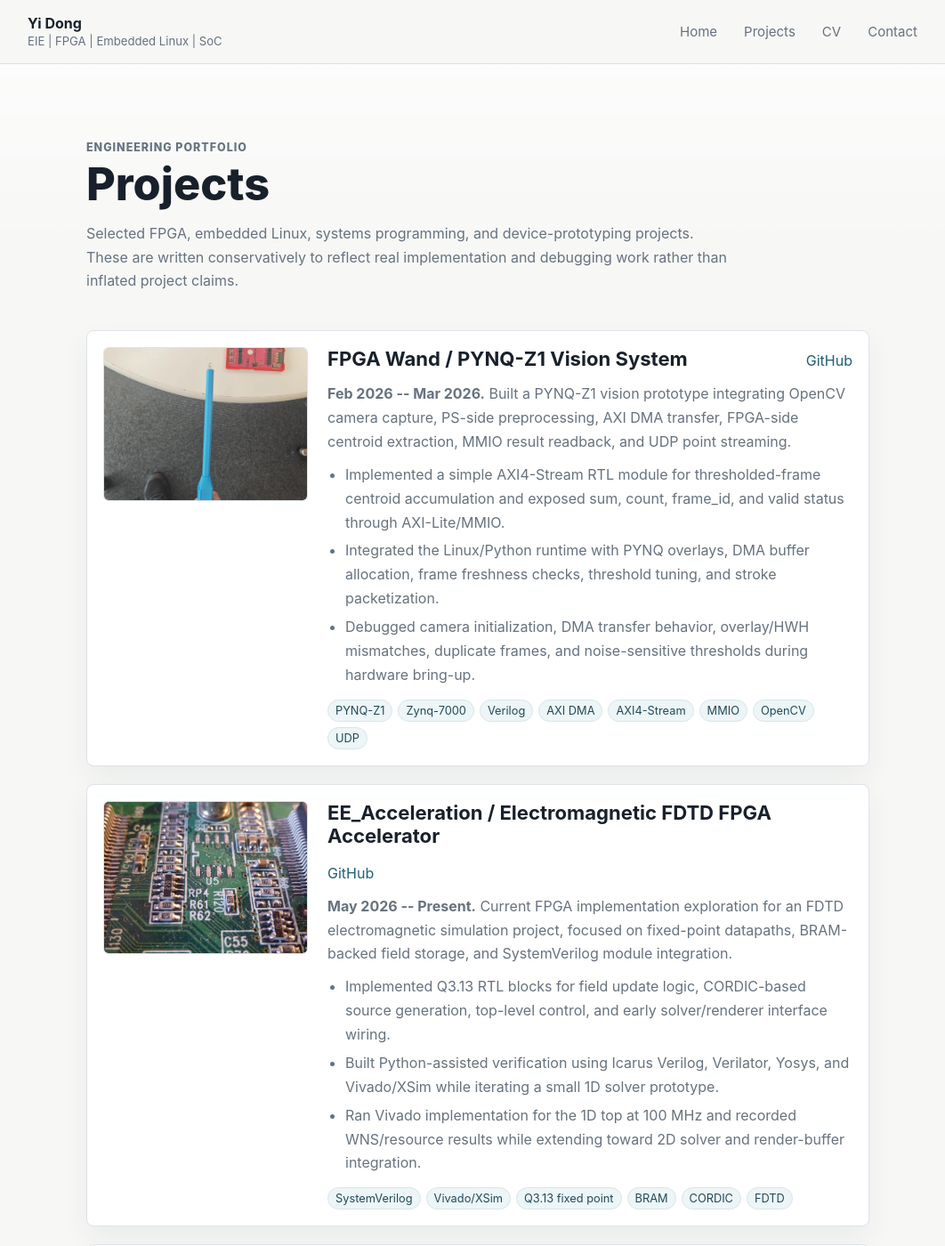
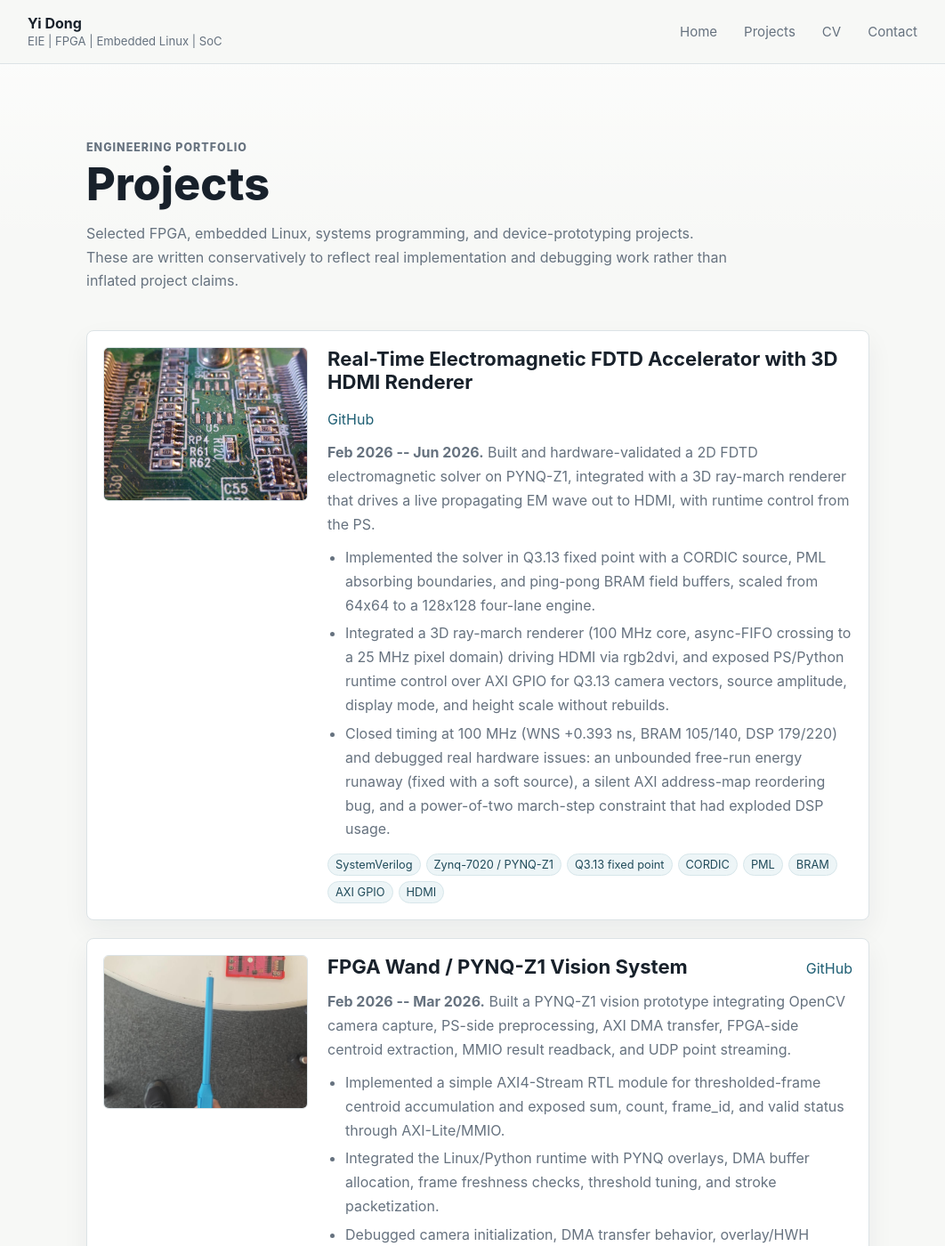
Before and after one commit to dydx404/dydx404.github.io, a Jekyll site: the page built from projects.md, in a window 1280 px wide and 1400 px high. Shown: the whole window at 89% size, without its empty margins (103-1165 px from the left). Built offline with Jekyll 4.4.1, drawn with Linux system fonts in a browser that asks for light colours; some of the changed text lies outside the part shown.

Commit message:
Rewrite FDTD as flagship project, add GTX exploration, refresh resume PDFs
- FDTD updated across home/projects/cv to the real hardware-validated 2D
  solver + 3D ray-march renderer to HDMI, PS/Python camera control, and
  100 MHz timing closure; promoted to first project
- Add GTX high-speed serial loopback (self-directed, simulation) to
  projects and cv
- Enrich FPGA skill tags/lines
- Regenerate downloadable FPGA/SoC and embedded/Linux resume PDFs

```diff
--- a/projects.md
+++ b/projects.md
@@ -11,6 +11,32 @@ permalink: /projects/
 </header>
 
 <section class="project-list">
+  <article class="project-entry">
+    <img src="{{ '/assets/img/project-ee-acceleration.jpg' | relative_url }}" alt="Electromagnetic FDTD FPGA accelerator project preview">
+    <div class="project-entry-body">
+      <div class="project-entry-header">
+        <h2>Real-Time Electromagnetic FDTD Accelerator with 3D HDMI Renderer</h2>
+        <a href="https://github.com/TahaMunir2/ElectroMagnetic-FPGA-3D-Renderer">GitHub</a>
+      </div>
+      <p><strong>Feb 2026 -- Jun 2026.</strong> Built and hardware-validated a 2D FDTD electromagnetic solver on PYNQ-Z1, integrated with a 3D ray-march renderer that drives a live propagating EM wave out to HDMI, with runtime control from the PS.</p>
+      <ul>
+        <li>Implemented the solver in Q3.13 fixed point with a CORDIC source, PML absorbing boundaries, and ping-pong BRAM field buffers, scaled from 64x64 to a 128x128 four-lane engine.</li>
+        <li>Integrated a 3D ray-march renderer (100 MHz core, async-FIFO crossing to a 25 MHz pixel domain) driving HDMI via rgb2dvi, and exposed PS/Python runtime control over AXI GPIO for Q3.13 camera vectors, source amplitude, display mode, and height scale without rebuilds.</li>
+        <li>Closed timing at 100 MHz (WNS +0.393 ns, BRAM 105/140, DSP 179/220) and debugged real hardware issues: an unbounded free-run energy runaway (fixed with a soft source), a silent AXI address-map reordering bug, and a power-of-two march-step constraint that had exploded DSP usage.</li>
+      </ul>
+      <div class="tag-list compact">
+        <span>SystemVerilog</span>
+        <span>Zynq-7020 / PYNQ-Z1</span>
+        <span>Q3.13 fixed point</span>
+        <span>CORDIC</span>
+        <span>PML</span>
+        <span>BRAM</span>
+        <span>AXI GPIO</span>
+        <span>HDMI</span>
+      </div>
+    </div>
+  </article>
+
   <article class="project-entry">
     <img src="{{ '/assets/img/FPGA_WANd.jpg' | relative_url }}" alt="FPGA Wand project preview">
     <div class="project-entry-body">
@@ -38,30 +64,6 @@ permalink: /projects/
   </article>
 
   <article class="project-entry">
-    <img src="{{ '/assets/img/project-ee-acceleration.jpg' | relative_url }}" alt="EE Acceleration FDTD FPGA project preview">
-    <div class="project-entry-body">
-      <div class="project-entry-header">
-        <h2>EE_Acceleration / Electromagnetic FDTD FPGA Accelerator</h2>
-        <a href="https://github.com/TahaMunir2/ElectroMagnetic-FPGA-3D-Renderer">GitHub</a>
-      </div>
-      <p><strong>May 2026 -- Present.</strong> Current FPGA implementation exploration for an FDTD electromagnetic simulation project, focused on fixed-point datapaths, BRAM-backed field storage, and SystemVerilog module integration.</p>
-      <ul>
-        <li>Implemented Q3.13 RTL blocks for field update logic, CORDIC-based source generation, top-level control, and early solver/renderer interface wiring.</li>
-        <li>Built Python-assisted verification using Icarus Verilog, Verilator, Yosys, and Vivado/XSim while iterating a small 1D solver prototype.</li>
-        <li>Ran Vivado implementation for the 1D top at 100 MHz and recorded WNS/resource results while extending toward 2D solver and render-buffer integration.</li>
-      </ul>
-      <div class="tag-list compact">
-        <span>SystemVerilog</span>
-        <span>Vivado/XSim</span>
-        <span>Q3.13 fixed point</span>
-        <span>BRAM</span>
-        <span>CORDIC</span>
-        <span>FDTD</span>
-      </div>
-    </div>
-  </article>
-
-  <article class="project-entry">
     <img src="{{ '/assets/img/project-rv32i-cpu.jpg' | relative_url }}" alt="RV32I CPU project preview">
     <div class="project-entry-body">
       <div class="project-entry-header">
@@ -80,6 +82,29 @@ permalink: /projects/
         <span>cache</span>
         <span>Verilator</span>
         <span>waveforms</span>
+      </div>
+    </div>
+  </article>
+
+  <article class="project-entry">
+    <img src="{{ '/assets/img/fpga-project-placeholder.jpg' | relative_url }}" alt="GTX transceiver loopback project preview">
+    <div class="project-entry-body">
+      <div class="project-entry-header">
+        <h2>GTX High-Speed Serial Transceiver Loopback (Self-Directed Exploration)</h2>
+        <span>Simulation, in progress</span>
+      </div>
+      <p><strong>Jun 2026 -- Present.</strong> A self-directed study project on Xilinx GTX high-speed serial transceivers, targeting a simulation-only near-end PCS loopback link on Zynq-7100 (3.125 Gb/s, 8b/10b, CPLL).</p>
+      <ul>
+        <li>Worked through transceiver architecture, clocking/refclk selection, and reset sequencing, plus a bring-up FSM that decides when byte alignment is trustworthy enough to arm a data checker.</li>
+        <li>Documented the design bottom-up in a decision log (D-001--D-012) covering datapath width, clock domains, and a verification/test plan; currently formalizing the K-char framing and checker FSM ahead of RTL.</li>
+      </ul>
+      <div class="tag-list compact">
+        <span>Zynq-7100</span>
+        <span>Kintex-7 GTX</span>
+        <span>3.125 Gb/s</span>
+        <span>8b/10b</span>
+        <span>CPLL</span>
+        <span>Vivado</span>
       </div>
     </div>
   </article>
```
Also changed, not shown: cv.md (+34 -20 lines), index.md (+26 -18 lines), 2 other files.
